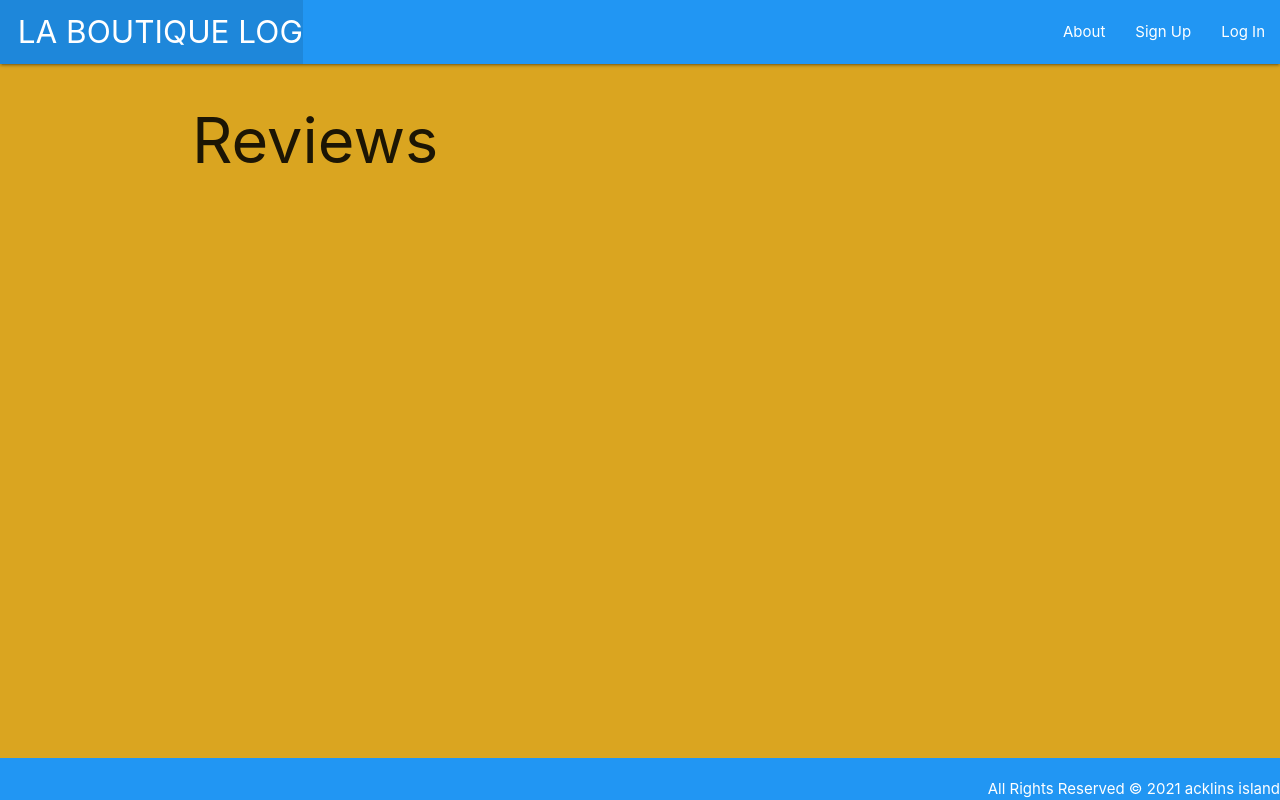
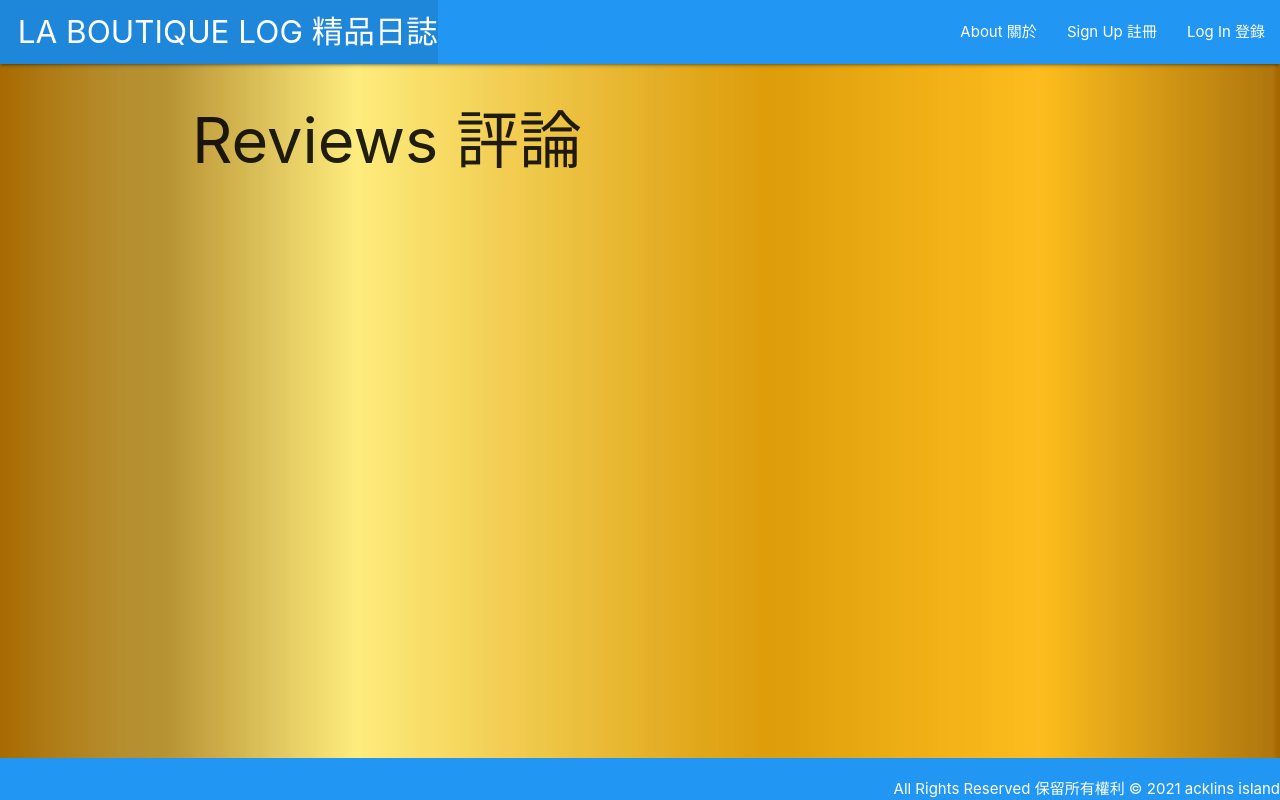
Before and after one commit to acklins/excellent-log, a Django app: page /reviews/ in a window 1280 px wide. Run offline with Django 3.2, Linux system fonts and the light colour scheme; data that the repository does not hold is empty.

Commit message:
CSS and Reviews page i18n complete

```diff
--- a/main_app/static/css/style.css
+++ b/main_app/static/css/style.css
@@ -2,7 +2,8 @@ body {
     display: flex;
     min-height: 100vh;
     flex-direction: column;
-    background-color: goldenrod;
+    background: url(/static/css/assets/images/gold.jpg) no-repeat center center fixed;
+    background-size: cover;
   }
 
   main {
--- a/main_app/templates/base.html
+++ b/main_app/templates/base.html
@@ -14,17 +14,17 @@
         <nav>
             <div class="nav-wrapper blue">
                 <ul>
-                    <li><a href="/" class="left brand-logo">&nbsp;&nbsp;LA BOUTIQUE LOG</a></li>
+                    <li><a href="/" class="left brand-logo">&nbsp;&nbsp;LA BOUTIQUE LOG 精品日誌</a></li>
                 </ul>
                 <ul class="right">
-                    <li><a href="{% url 'about' %}">About</a></li>
+                    <li><a href="{% url 'about' %}">About 關於</a></li>
                     {% if user.is_authenticated %}
-                        <li><a href="{% url 'index' %}">Reviews</a></li>
-                        <li><a href="{% url 'profile' %}">Profile</a></li>
-                        <li><a href="{% url 'logout' %}">Log Out</a></li>
+                        <li><a href="{% url 'index' %}">Reviews 評論</a></li>
+                        <li><a href="{% url 'profile' %}">Profile 輪廓</a></li>
+                        <li><a href="{% url 'logout' %}">Log Out 登出</a></li>
                     {% else %}
-                        <li><a href="{% url 'signup' %}">Sign Up</a></li>
-                        <li><a href="{% url 'login' %}">Log In</a></li>
+                        <li><a href="{% url 'signup' %}">Sign Up 註冊</a></li>
+                        <li><a href="{% url 'login' %}">Log In 登錄</a></li>
                     {% endif %}
                 </ul>
             </div>
@@ -35,7 +35,7 @@
     {% endblock %}
     </main>
     <footer class="page-footer blue">
-        <div class="right"> All Rights Reserved &copy; 2021 acklins island</div>
+        <div class="right"> All Rights Reserved 保留所有權利 &copy; 2021 acklins island</div>
     </footer>
 </body>
 </html>
--- a/main_app/templates/reviews/index.html
+++ b/main_app/templates/reviews/index.html
@@ -1,7 +1,7 @@
 {% extends 'base.html' %}
  {% block content %}
 
-<h1>Reviews</h1>
+<h1>Reviews 評論</h1>
 {% for review in reviews %}
 <div class="card">
   <a href="{% url 'detail' review.id %}">
```
Also changed, not shown: README.md, main_app/static/css/assets/images/gold.jpg (added).
